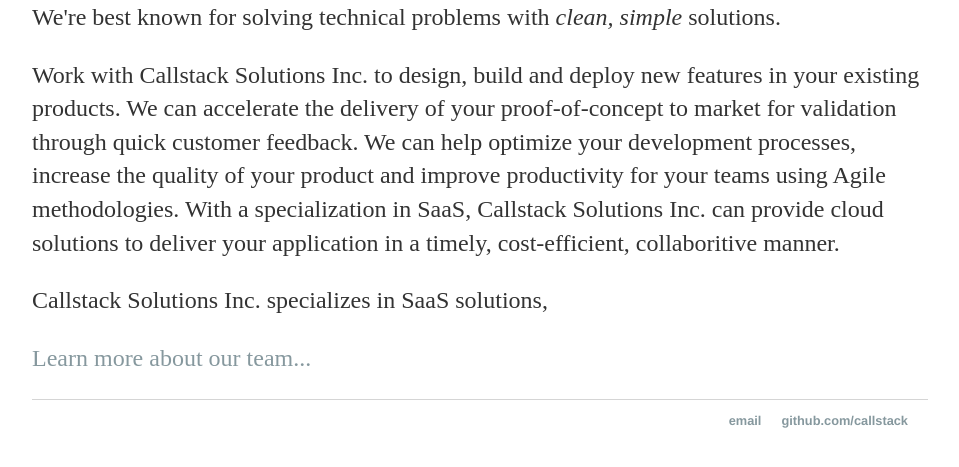
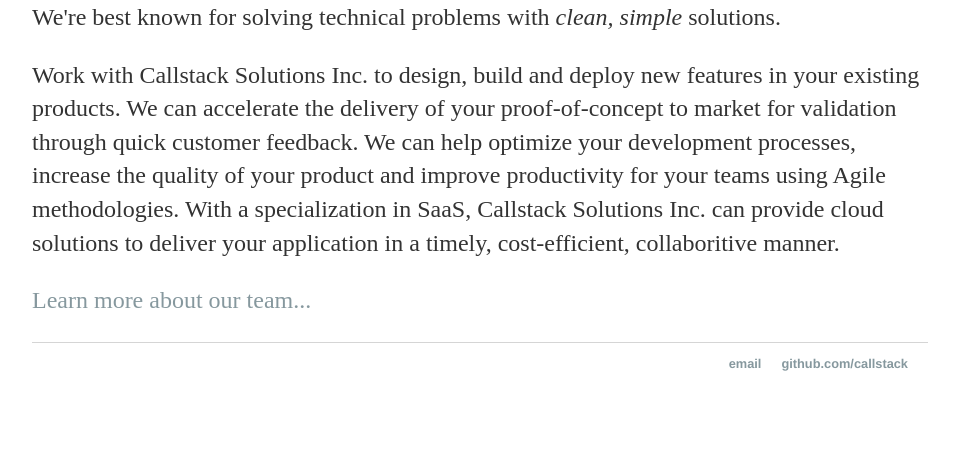
Before and after one commit to callstack-xx/callstack.github.io, a Jekyll site: the page built from index.html, in a window 1280 px wide, cut to the strip 387-854 px from the top of the page. Shown: the whole strip, without its empty margins (160-1119 px from the left). Built offline with Jekyll 4.4.1, drawn with Linux system fonts in a browser that asks for light colours.

Commit message:
Update index.html

```diff
--- a/index.html
+++ b/index.html
@@ -6,6 +6,5 @@
 <div class="blurb">
 	<p>We're best known for solving technical problems with <em>clean, simple</em> solutions.</p>
 	<p>Work with Callstack Solutions Inc. to design, build and deploy new features in your existing products.  We can accelerate the delivery of your proof-of-concept to market for validation through quick customer feedback.  We can help optimize your development processes, increase the quality of your product and improve productivity for your teams using Agile methodologies.  With a specialization in SaaS, Callstack Solutions Inc. can provide cloud solutions to deliver your application in a timely, cost-efficient, collaboritive manner.</p>
-	<p>Callstack Solutions Inc. specializes in SaaS solutions, </p>
 	<p><a href="/about">Learn more about our team...</a></p>
 </div><!-- /.blurb -->
```
